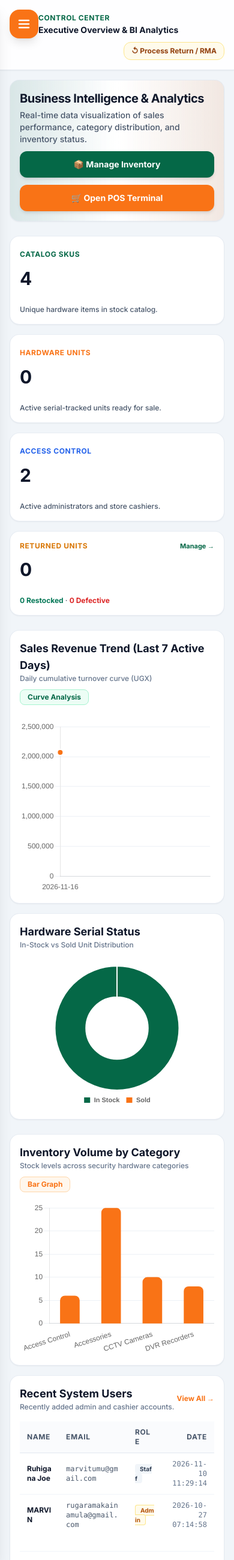
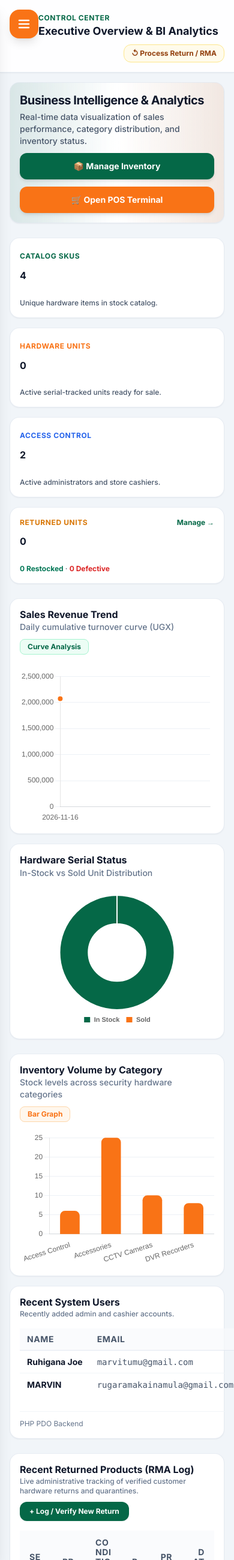
Before and after one commit to MarvinDev1/sensiflex-pos, a PHP site: page /dashboard.php in a window 390 px wide. Shown: the whole page at 60% size. Run offline with PHP 8.4, Linux system fonts and the light colour scheme; a user stored in the database is signed in; data comes from the database, SQL or seed files in the repository; data that the repository does not hold is empty; some libraries are stand-ins or nearby versions.

Commit message:
updated the css and all the dashboards to enforce view port locking

```diff
--- a/dashboard.php
+++ b/dashboard.php
@@ -108,7 +108,7 @@ try {
     <!-- Chart.js CDN for Business Intelligence Curves, Graphs, and Pie Charts -->
     <script src="https://cdn.jsdelivr.net/npm/chart.js"></script>
 </head>
-<body class="bg-slate-100 text-slate-800 min-h-screen font-sans flex antialiased">
+<body class="bg-slate-100 text-slate-800 min-h-screen max-w-full overflow-x-hidden font-sans flex antialiased">
 
     <!-- Mobile Floating Hamburger Button -->
     <button id="hamburger-btn" onclick="toggleSidebar()" class="lg:hidden fixed top-4 left-4 z-50 bg-[#f97316] text-white p-3 rounded-2xl shadow-lg hover:bg-orange-600 transition flex items-center justify-center focus:outline-none">
@@ -217,27 +217,27 @@ try {
             <div class="grid grid-cols-1 lg:grid-cols-3 gap-4 sm:gap-6">
 
                 <!-- Chart 1: Revenue Trend Curve (Line Chart taking 2 columns) -->
-                <div class="lg:col-span-2 bg-white border border-slate-200/80 rounded-2xl p-4 sm:p-6 shadow-sm flex flex-col justify-between">
-                    <div class="flex justify-between items-center mb-4">
-                        <div>
-                            <h3 class="text-lg font-extrabold text-slate-900">Sales Revenue Trend (Last 7 Active Days)</h3>
-                            <p class="text-xs text-slate-500 font-medium">Daily cumulative turnover curve (UGX)</p>
+                <div class="lg:col-span-2 bg-white border border-slate-200/80 rounded-2xl p-4 sm:p-6 shadow-sm flex flex-col justify-between min-w-0 max-w-full overflow-hidden">
+                    <div class="flex flex-wrap justify-between items-center gap-3 mb-4">
+                        <div class="min-w-0">
+                            <h3 class="text-xl sm:text-2xl font-extrabold text-slate-900">Sales Revenue Trend</h3>
+                            <p class="text-sm text-slate-500 font-medium">Daily cumulative turnover curve (UGX)</p>
                         </div>
                         <span class="bg-emerald-50 text-[#056847] text-xs font-bold px-3 py-1 rounded-lg border border-emerald-200">Curve Analysis</span>
                     </div>
-                    <div class="relative h-72 w-full">
-                        <canvas id="salesTrendChart"></canvas>
+                    <div class="relative h-64 sm:h-72 w-full max-w-full min-w-0 overflow-hidden">
+                        <canvas id="salesTrendChart" class="max-w-full"></canvas>
                     </div>
                 </div>
 
                 <!-- Chart 2: Serialized Stock Status (Doughnut / Pie Chart) -->
                 <div class="bg-white border border-slate-200/80 rounded-2xl p-4 sm:p-6 shadow-sm flex flex-col justify-between">
                     <div class="mb-4">
-                        <h3 class="text-lg font-extrabold text-slate-900">Hardware Serial Status</h3>
-                        <p class="text-xs text-slate-500 font-medium">In-Stock vs Sold Unit Distribution</p>
+                        <h3 class="text-xl sm:text-2xl font-extrabold text-slate-900">Hardware Serial Status</h3>
+                        <p class="text-sm text-slate-500 font-medium">In-Stock vs Sold Unit Distribution</p>
                     </div>
-                    <div class="relative h-60 w-full flex items-center justify-center">
-                        <canvas id="serialStatusChart"></canvas>
+                    <div class="relative h-56 sm:h-60 w-full max-w-full min-w-0 flex items-center justify-center overflow-hidden">
+                        <canvas id="serialStatusChart" class="max-w-full"></canvas>
                     </div>
                 </div>
 
@@ -247,16 +247,16 @@ try {
             <div class="grid grid-cols-1 lg:grid-cols-2 gap-4 sm:gap-6">
 
                 <!-- Chart 3: Product Category Stock Volume (Bar Graph) -->
-                <div class="bg-white border border-slate-200/80 rounded-2xl p-4 sm:p-6 shadow-sm">
-                    <div class="flex justify-between items-center mb-4">
-                        <div>
-                            <h3 class="text-lg font-extrabold text-slate-900">Inventory Volume by Category</h3>
-                            <p class="text-xs text-slate-500 font-medium">Stock levels across security hardware categories</p>
+                <div class="bg-white border border-slate-200/80 rounded-2xl p-4 sm:p-6 shadow-sm min-w-0 max-w-full overflow-hidden">
+                    <div class="flex flex-wrap justify-between items-center gap-3 mb-4">
+                        <div class="min-w-0">
+                            <h3 class="text-xl sm:text-2xl font-extrabold text-slate-900">Inventory Volume by Category</h3>
+                            <p class="text-sm text-slate-500 font-medium">Stock levels across security hardware categories</p>
                         </div>
                         <span class="bg-orange-50 text-[#f97316] text-xs font-bold px-3 py-1 rounded-lg border border-orange-200">Bar Graph</span>
                     </div>
-                    <div class="relative h-64 w-full">
-                        <canvas id="categoryStockChart"></canvas>
+                    <div class="relative h-56 sm:h-64 w-full max-w-full min-w-0 overflow-hidden">
+                        <canvas id="categoryStockChart" class="max-w-full"></canvas>
                     </div>
                 </div>
 
@@ -274,7 +274,7 @@ try {
                         </div>
 
                         <div class="overflow-x-auto">
-                            <table class="w-full text-left border-collapse">
+                            <table class="w-full min-w-[520px] text-left border-collapse">
                                 <thead>
                                     <tr class="border-b border-slate-200 text-xs font-bold uppercase tracking-wider text-slate-600 bg-slate-50/70">
                                         <th class="py-2.5 px-3">Name</th>
@@ -326,8 +326,8 @@ try {
                     </a>
                 </div>
 
-                <div class="overflow-x-auto">
-                    <table class="w-full text-left border-collapse">
+                <div class="w-full max-w-full overflow-x-auto overscroll-contain">
+                    <table class="w-full min-w-[720px] text-left border-collapse">
                         <thead>
                             <tr class="border-b border-slate-200 text-xs font-bold uppercase tracking-wider text-slate-600 bg-slate-50/70">
                                 <th class="py-3 px-4">Serial Number</th>
--- a/inventory.php
+++ b/inventory.php
@@ -60,7 +60,7 @@ try {
     <link rel="stylesheet" href="style.css">
     <script src="https://cdn.tailwindcss.com"></script>
 </head>
-<body class="bg-slate-100 text-slate-800 min-h-screen font-sans flex antialiased">
+<body class="bg-slate-100 text-slate-800 min-h-screen max-w-full overflow-x-hidden font-sans flex antialiased">
 
     <button id="hamburger-btn" onclick="toggleSidebar()" class="lg:hidden fixed top-4 left-4 z-50 bg-[#f97316] text-white p-3 rounded-2xl shadow-lg hover:bg-orange-600 transition flex items-center justify-center focus:outline-none">
         <svg class="w-6 h-6" fill="none" stroke="currentColor" viewBox="0 0 24 24"><path stroke-linecap="round" stroke-linejoin="round" stroke-width="2.5" d="M4 6h16M4 12h16M4 18h16"/></svg>
--- a/logout.php
+++ b/logout.php
@@ -39,7 +39,7 @@ if ($_SERVER['REQUEST_METHOD'] === 'POST' && isset($_POST['confirm_logout'])) {
     <link rel="stylesheet" href="style.css">
     <script src="https://cdn.tailwindcss.com"></script>
 </head>
-<body class="bg-slate-900 text-slate-100 min-h-screen flex items-center justify-center font-sans antialiased px-4 py-5 box-border">
+<body class="bg-slate-900 text-slate-100 min-h-screen max-w-full overflow-x-hidden flex items-center justify-center font-sans antialiased px-4 py-5 box-border">
 
     <!-- Logout Confirmation Dialog Box -->
     <div class="form-box w-[92%] sm:w-full max-w-md mx-auto box-border" style="min-height: 380px; text-align: center; display: flex; flex-direction: column; justify-content: center;">
--- a/reports.php
+++ b/reports.php
@@ -53,7 +53,7 @@ try {
     <!-- Tailwind CSS CDN for high-end Bento Grid utility styling -->
     <script src="https://cdn.tailwindcss.com"></script>
 </head>
-<body class="bg-slate-100 text-slate-800 min-h-screen font-sans flex antialiased">
+<body class="bg-slate-100 text-slate-800 min-h-screen max-w-full overflow-x-hidden font-sans flex antialiased">
 
     <!-- Mobile Floating Amber/Orange Hamburger Button -->
     <button id="hamburger-btn" onclick="toggleSidebar()" class="lg:hidden fixed top-4 left-4 z-50 bg-[#f97316] text-white p-3 rounded-2xl shadow-lg hover:bg-orange-600 transition flex items-center justify-center focus:outline-none">
--- a/reset_password.php
+++ b/reset_password.php
@@ -77,7 +77,7 @@ if ($_SERVER['REQUEST_METHOD'] === 'POST') {
     <link rel="stylesheet" href="style.css">
     <script src="https://cdn.tailwindcss.com"></script>
 </head>
-<body>
+<body class="max-w-full overflow-x-hidden">
     <!-- Mobile layout: hero padding keeps reset cards off physical screen edges. -->
     <div class="hero w-full min-h-screen overflow-x-hidden px-4 sm:px-6 box-border">
         <div class="form-box w-[92%] sm:w-full max-w-md mx-auto box-border" style="min-height: 0;">
--- a/returns.php
+++ b/returns.php
@@ -121,7 +121,7 @@ $back_label = ($_SESSION['role'] === 'admin') ? '← Back to Dashboard' : '← B
     <link rel="stylesheet" href="style.css">
     <script src="https://cdn.tailwindcss.com"></script>
 </head>
-<body class="bg-slate-100 text-slate-800 min-h-screen font-sans flex antialiased">
+<body class="bg-slate-100 text-slate-800 min-h-screen max-w-full overflow-x-hidden font-sans flex antialiased">
 
     <button id="hamburger-btn" onclick="toggleSidebar()" class="lg:hidden fixed top-4 left-4 z-50 bg-[#f97316] text-white p-3 rounded-2xl shadow-lg hover:bg-orange-600 transition flex items-center justify-center focus:outline-none">
         <svg class="w-6 h-6" fill="none" stroke="currentColor" viewBox="0 0 24 24"><path stroke-linecap="round" stroke-linejoin="round" stroke-width="2.5" d="M4 6h16M4 12h16M4 18h16"/></svg>
--- a/sales.php
+++ b/sales.php
@@ -45,7 +45,7 @@ try {
     <link rel="stylesheet" href="style.css">
     <script src="https://cdn.tailwindcss.com"></script>
 </head>
-<body class="min-h-screen flex antialiased bg-slate-100 text-slate-800">
+<body class="min-h-screen max-w-full overflow-x-hidden flex antialiased bg-slate-100 text-slate-800">
 
     <button id="hamburger-btn" onclick="toggleSidebar()" class="lg:hidden fixed top-4 left-4 z-50 bg-[#f97316] text-white p-3 rounded-2xl shadow-lg hover:bg-orange-600 transition flex items-center justify-center focus:outline-none">
         <svg class="w-6 h-6" fill="none" stroke="currentColor" viewBox="0 0 24 24"><path stroke-linecap="round" stroke-linejoin="round" stroke-width="2.5" d="M4 6h16M4 12h16M4 18h16"/></svg>
--- a/serial_manage.php
+++ b/serial_manage.php
@@ -82,7 +82,7 @@ try {
     <!-- Tailwind CSS CDN for high-end Bento Grid utility styling -->
     <script src="https://cdn.tailwindcss.com"></script>
 </head>
-<body class="bg-slate-100 text-slate-800 min-h-screen font-sans flex antialiased">
+<body class="bg-slate-100 text-slate-800 min-h-screen max-w-full overflow-x-hidden font-sans flex antialiased">
 
     <!-- Mobile Floating Amber/Orange Hamburger Button -->
     <button id="hamburger-btn" onclick="toggleSidebar()" class="lg:hidden fixed top-4 left-4 z-50 bg-[#f97316] text-white p-3 rounded-2xl shadow-lg hover:bg-orange-600 transition flex items-center justify-center focus:outline-none">
--- a/setup.php
+++ b/setup.php
@@ -89,7 +89,7 @@ if ($_SERVER['REQUEST_METHOD'] === 'POST') {
     <title>SENSIFLEX - One-Time Installer</title>
     <link rel="stylesheet" href="style.css">
 </head>
-<body>
+<body class="max-w-full overflow-x-hidden">
     <div class="hero w-full min-h-screen overflow-x-hidden px-4 sm:px-6 box-border">
         <div class="form-box w-[92%] sm:w-full max-w-md mx-auto box-border" style="min-height: auto; padding-bottom: 30px;">
             <div class="logo-container">
--- a/style.css
+++ b/style.css
@@ -16,9 +16,22 @@
 html, body {
     width: 100%;
     height: 100%;
+    max-width: 100%;
     background-color: var(--sensiflex-bg);
     color: var(--sensiflex-heading);
-    overflow-x: hidden;
+    overflow-x: hidden !important;
+}
+
+body {
+    position: relative;
+}
+
+img,
+svg,
+canvas,
+video,
+iframe {
+    max-width: 100%;
 }
 
 .logo-container {
@@ -311,15 +324,15 @@ html, body {
 
     /* Mobile auth screens use document flow instead of fixed absolute positions. */
     .form-box {
-        width: 100% !important;
-        max-width: 360px !important;
+        width: 92% !important;
+        max-width: 420px !important;
         min-height: 0 !important;
         height: auto !important;
         margin: 0 auto !important;
         left: auto !important;
         right: auto !important;
         box-sizing: border-box;
-        padding: 22px 20px 24px !important;
+        padding: 24px 20px 26px !important;
         border-radius: 16px;
         overflow: hidden;
     }
@@ -333,7 +346,8 @@ html, body {
     }
 
     .btn-box {
-        width: min(240px, 100%);
+        width: 100% !important;
+        max-width: 240px;
         margin: 18px auto 14px auto;
     }
 
@@ -419,9 +433,11 @@ html, body {
     }
 
     .remember-row {
+        display: flex;
+        justify-content: space-between;
+        gap: 8px;
         min-height: 34px;
         margin: 10px 0;
-        gap: 8px;
         white-space: normal;
         flex-wrap: wrap;
         align-items: center;
@@ -429,9 +445,10 @@ html, body {
     }
 
     .checkbox-container {
+        width: auto;
+        max-width: 100%;
+        flex: 1 1 150px;
         min-width: 0;
-        max-width: 100%;
-        flex-wrap: wrap;
         gap: 7px;
     }
 
@@ -620,4 +637,93 @@ html, body {
         width: 100% !important;
         max-width: 100% !important;
     }
+
+    .page-shell main {
+        padding: 16px !important;
+    }
+
+    .page-shell .bento-card,
+    .page-shell [class*="rounded-2xl"] {
+        box-sizing: border-box;
+    }
+
+    .page-shell h1,
+    .hero h1 {
+        font-size: 1.25rem;
+        line-height: 1.35;
+    }
+
+    .page-shell h2,
+    .hero h2 {
+        font-size: 1.125rem;
+        line-height: 1.35;
+    }
+
+    .page-shell h3,
+    .hero h3 {
+        font-size: 1rem;
+        line-height: 1.35;
+    }
+
+    .page-shell p,
+    .page-shell td,
+    .page-shell th,
+    .page-shell label,
+    .page-shell button,
+    .page-shell input,
+    .page-shell select,
+    .page-shell textarea,
+    .hero p,
+    .hero input,
+    .hero button,
+    .hero label {
+        font-size: 0.875rem;
+    }
+
+    .page-shell .text-xs,
+    .page-shell .text-\[10px\],
+    .page-shell .text-\[11px\],
+    .page-shell .text-\[12px\] {
+        font-size: 0.75rem;
+    }
 }
+
+/* Prevent app-width expansion by grid, flex, table, and chart children. */
+@media (max-width: 767px) {
+    .page-shell,
+    .page-shell main,
+    .page-shell header,
+    .page-shell section,
+    .page-shell article,
+    .page-shell .grid,
+    .page-shell .grid > *,
+    .page-shell .bento-card,
+    .page-shell .overflow-x-auto,
+    .page-shell table,
+    .page-shell canvas {
+        max-width: 100%;
+        min-width: 0;
+    }
+
+    .page-shell canvas {
+        width: 100% !important;
+        height: auto !important;
+    }
+
+    .page-shell .overflow-x-auto {
+        width: 100%;
+        max-width: 100%;
+        overscroll-behavior-x: contain;
+    }
+
+    .page-shell table {
+        width: max-content;
+        min-width: 100%;
+    }
+
+    .page-shell th,
+    .page-shell td {
+        white-space: normal;
+        overflow-wrap: anywhere;
+    }
+}
--- a/users.php
+++ b/users.php
@@ -85,7 +85,7 @@ try {
     <link rel="stylesheet" href="style.css">
     <script src="https://cdn.tailwindcss.com"></script>
 </head>
-<body class="bg-slate-100 text-slate-800 min-h-screen font-sans flex antialiased">
+<body class="bg-slate-100 text-slate-800 min-h-screen max-w-full overflow-x-hidden font-sans flex antialiased">
 
     <button id="hamburger-btn" onclick="toggleSidebar()" class="lg:hidden fixed top-4 left-4 z-50 bg-[#f97316] text-white p-3 rounded-2xl shadow-lg hover:bg-orange-600 transition flex items-center justify-center focus:outline-none">
         <svg class="w-6 h-6" fill="none" stroke="currentColor" viewBox="0 0 24 24"><path stroke-linecap="round" stroke-linejoin="round" stroke-width="2.5" d="M4 6h16M4 12h16M4 18h16"/></svg>
```
Also changed, not shown: index.php (+4 -4 lines), pos.php (+19 -17 lines), staff_dashboard.php (+6 -6 lines).
